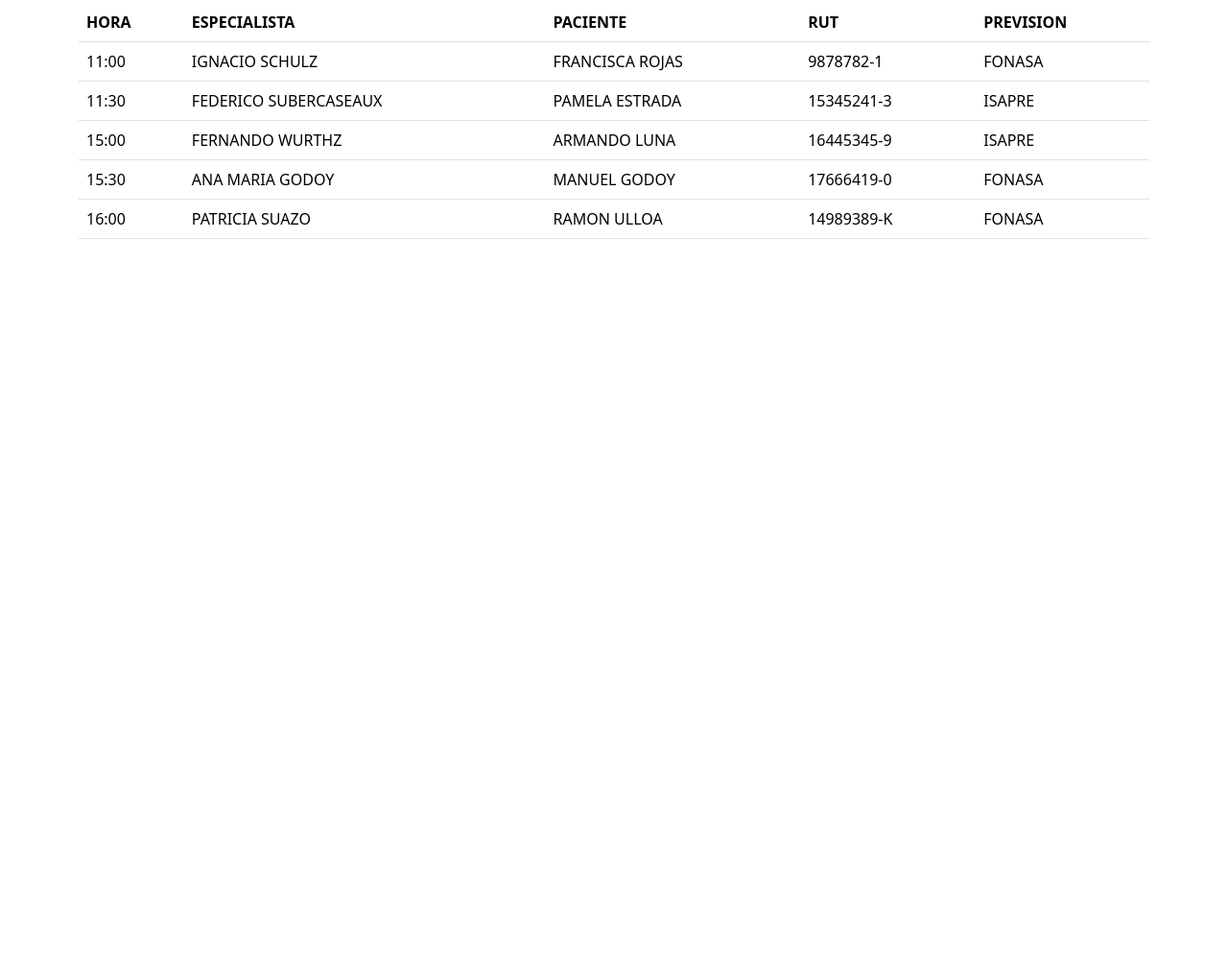
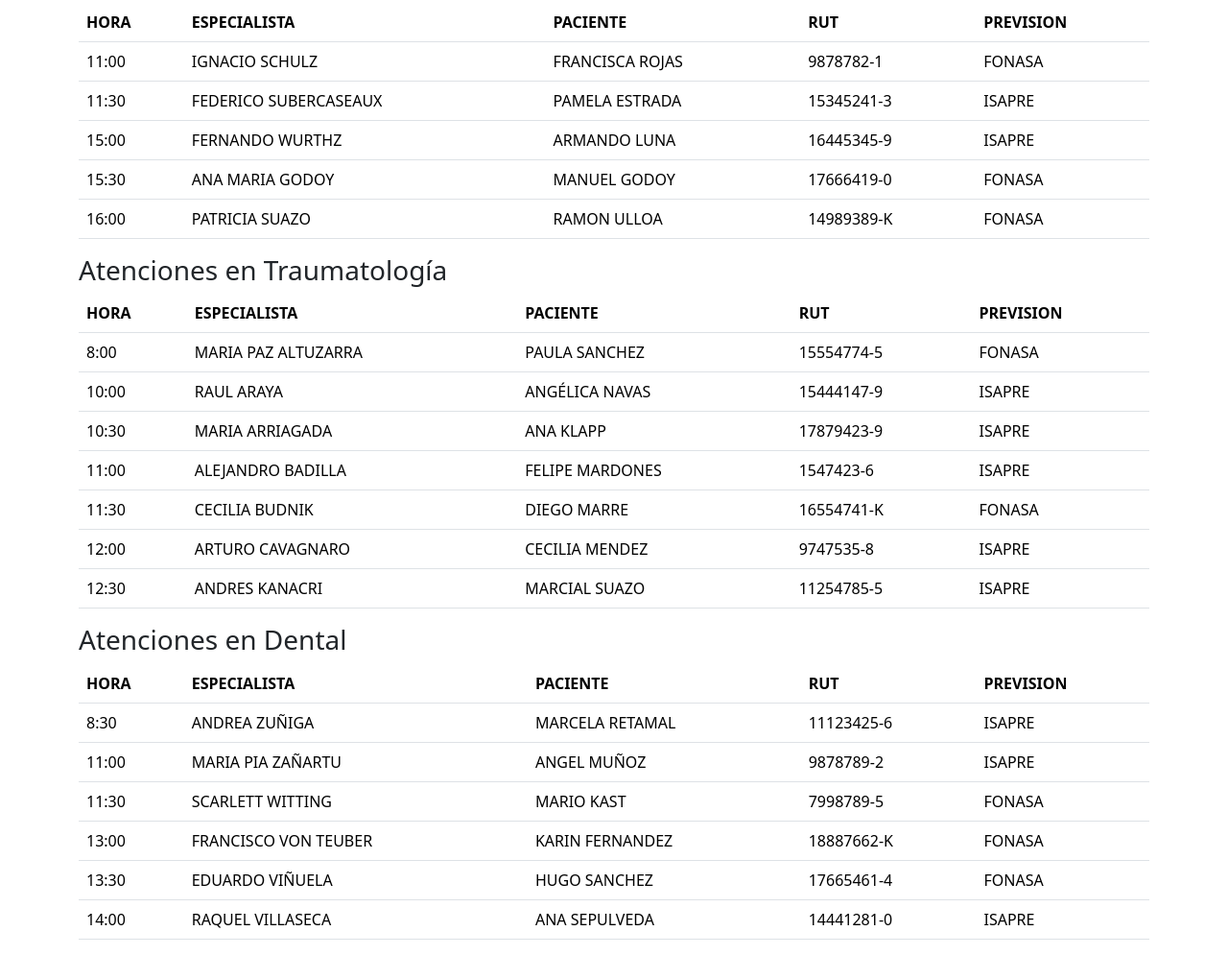
Before and after one commit to giselleolave/ArraysYObjetosJS, a plain HTML site: page index.html in a window 1280 px wide. Shown: the part 354-1349 px from the top of the page at 96% size. Before the commit the page ends 800 px from the top, so only its background shows below. Drawn offline with nearby package versions, Linux system fonts and the light colour scheme.

Commit message:
Proyecto finalizado

```diff
--- a/assets/js/app.js
+++ b/assets/js/app.js
@@ -150,3 +150,31 @@ radiologia.forEach((item, index, array) => {
         <td>${item.prevision}</td>
     </tr>`
 });
+
+const tableTraumatologia = document.getElementById('tableTraumatologia')
+tableTraumatologia.innerHTML = ""
+
+traumatologia.forEach((item, index, array) => {
+    tableTraumatologia.innerHTML += `
+    <tr>
+        <td scope="row">${item.hora}</td>
+        <td>${item.especialista}</td>
+        <td>${item.paciente}</td>
+        <td>${item.rut}</td>
+        <td>${item.prevision}</td>
+    </tr>`
+});
+
+const tableDental = document.getElementById('tableDental')
+tableDental.innerHTML = ""
+
+dental.forEach((item, index, array) => {
+    tableDental.innerHTML += `
+    <tr>
+        <td scope="row">${item.hora}</td>
+        <td>${item.especialista}</td>
+        <td>${item.paciente}</td>
+        <td>${item.rut}</td>
+        <td>${item.prevision}</td>
+    </tr>`
+});
--- a/index.html
+++ b/index.html
@@ -16,9 +16,9 @@
         <!--Ejercicio 2-->
         <h2>Radiología</h2>
         <p id="radiologiahtml"></p>
-        <h2>Radiología</h2>
+        <h2>Traumatología</h2>
         <p id="traumatologiahtml"></p>
-        <h2>Radiología</h2>
+        <h2>Dental</h2>
         <p id="dentalhtml"></p>
 
         <!--Ejercicio 3-->
@@ -44,6 +44,50 @@
             </tbody>
         </table>
 
+        <h3>Atenciones en Traumatología</h3>
+        <table class="table">
+            <thead>
+                <tr>
+                    <th scope="col">HORA</th>
+                    <th scope="col">ESPECIALISTA</th>
+                    <th scope="col">PACIENTE</th>
+                    <th scope="col">RUT</th>
+                    <th scope="col">PREVISION</th>
+                </tr>
+            </thead>
+            <tbody id="tableTraumatologia">
+                <tr>
+                    <td scope="row">1</td>
+                    <td>Mark</td>
+                    <td>Otto</td>
+                    <td>@mdo</td>
+                    <td>@mdo</td>
+                </tr>
+            </tbody>
+        </table>
+
+        <h3>Atenciones en Dental</h3>
+        <table class="table">
+            <thead>
+                <tr>
+                    <th scope="col">HORA</th>
+                    <th scope="col">ESPECIALISTA</th>
+                    <th scope="col">PACIENTE</th>
+                    <th scope="col">RUT</th>
+                    <th scope="col">PREVISION</th>
+                </tr>
+            </thead>
+            <tbody id="tableDental">
+                <tr>
+                    <td scope="row">1</td>
+                    <td>Mark</td>
+                    <td>Otto</td>
+                    <td>@mdo</td>
+                    <td>@mdo</td>
+                </tr>
+            </tbody>
+        </table>
+
 <script src="./assets/js/app.js"></script>
 </body>
 </html>
```
